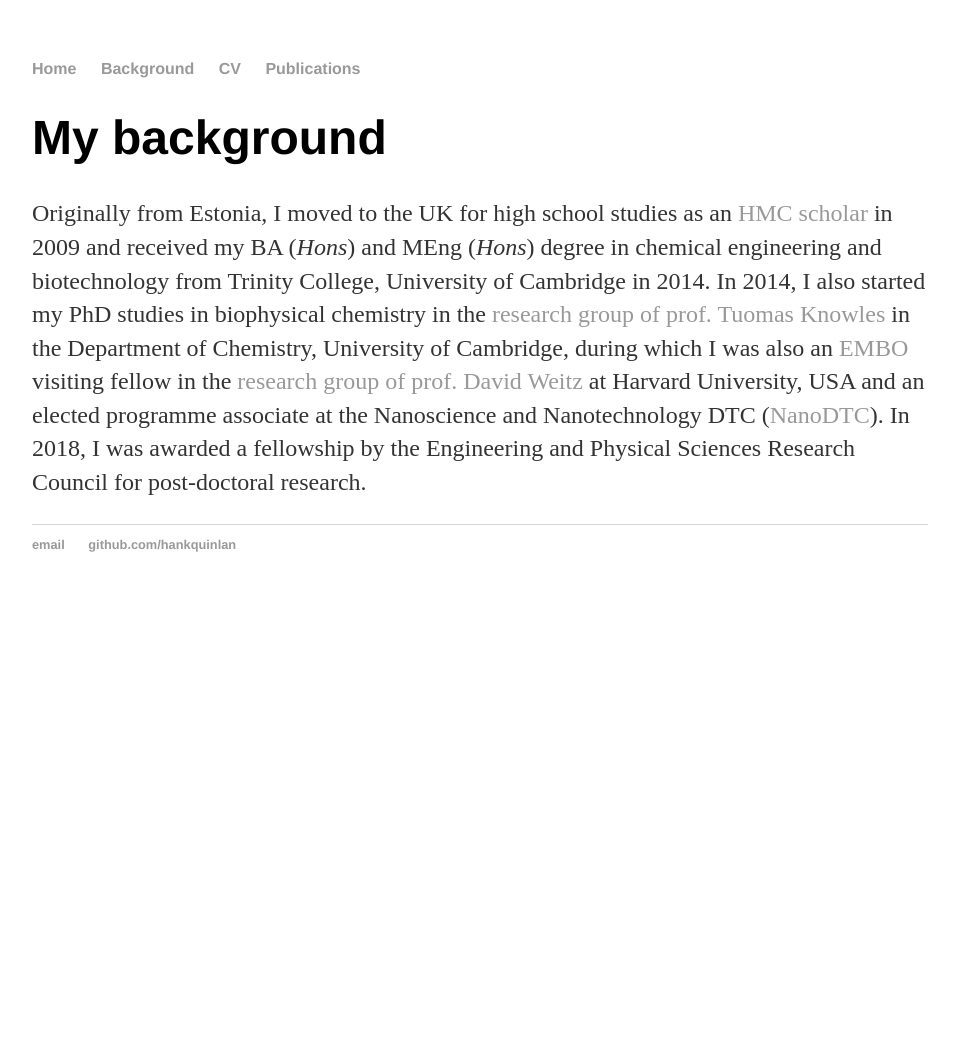
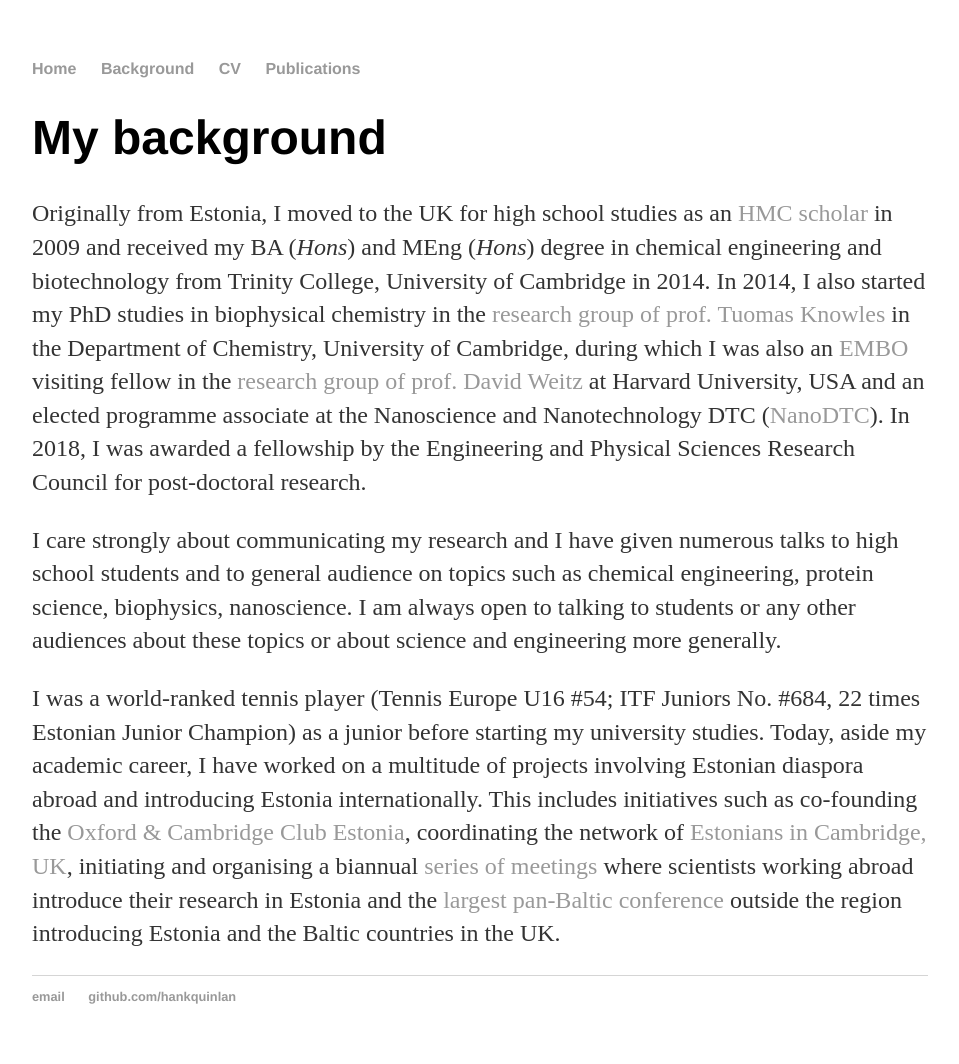
Before and after one commit to kadiliissaar/kadiliissaar.github.io, a Jekyll site: the page built from background/index.html, in a window 1280 px wide. Shown: the whole page, without its empty margins (160-1119 px from the left). Built offline with Jekyll 4.4.1, drawn with Linux system fonts in a browser that asks for light colours; before the commit the page ends 900 px from its top, so only the background shows below that.

Commit message:
Update index.html

```diff
--- a/background/index.html
+++ b/background/index.html
@@ -11,11 +11,30 @@
 studies in biophysical chemistry in the
 <a href="https://www-knowles.ch.cam.ac.uk/">research group of prof. Tuomas Knowles</a>
 in the Department of Chemistry, University of Cambridge, during which I was also an
-<a href="ttp://embo.org//">EMBO</a>
+<a href="http://embo.org/">EMBO</a>
 visiting fellow in the
 <a href="https://weitzlab.seas.harvard.edu/">research group of prof. David Weitz</a>
 at Harvard University, USA and an elected programme associate at the Nanoscience and Nanotechnology DTC
 (<a href="https://www.nanodtc.cam.ac.uk/">NanoDTC</a>).
 In 2018, I was awarded a fellowship by the Engineering and Physical Sciences Research Council for post-doctoral
 research.</p>
+
+	<p>I care strongly about communicating my research and I have given numerous talks to high school
+students and to general audience on topics such as chemical engineering, protein science, biophysics,
+nanoscience. I am always open to talking to students or any other audiences about these topics or about
+science and engineering more generally.</p>
+
+	<p>I was a world-ranked tennis player (Tennis Europe U16 #54; ITF Juniors No. #684, 22 times Estonian
+Junior Champion) as a junior before starting my university studies. Today, aside my academic career, I have
+worked on a multitude of projects involving Estonian diaspora abroad and introducing Estonia internationally.
+This includes initiatives such as co-founding the
+<a href="http://www.oxbridgeestonia.org/">Oxford & Cambridge Club Estonia</a>,
+coordinating the network of
+<a href="http://cuest.soc.srcf.net/">Estonians in Cambridge, UK</a>,
+initiating and organising a biannual
+<a href="http://noorteadlased.ee/">series of meetings</a>
+where scientists working abroad introduce their research in Estonia and the
+<a href="http://cambridgebalticconference.eu/">largest pan-Baltic conference</a>
+outside the region introducing Estonia and the Baltic countries in the UK.</p>
+
 </div><!-- /.blurb -->
```
